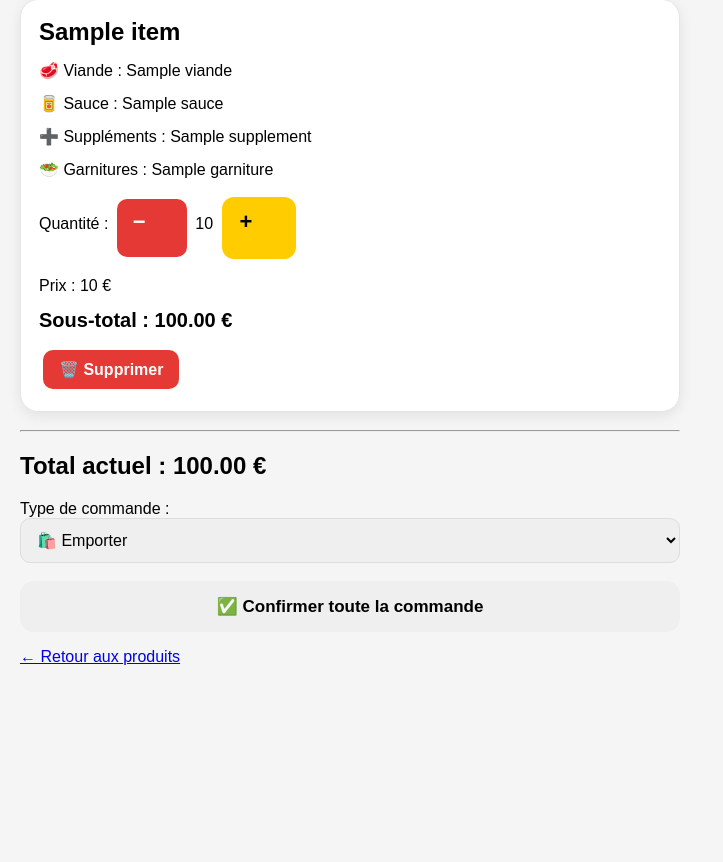
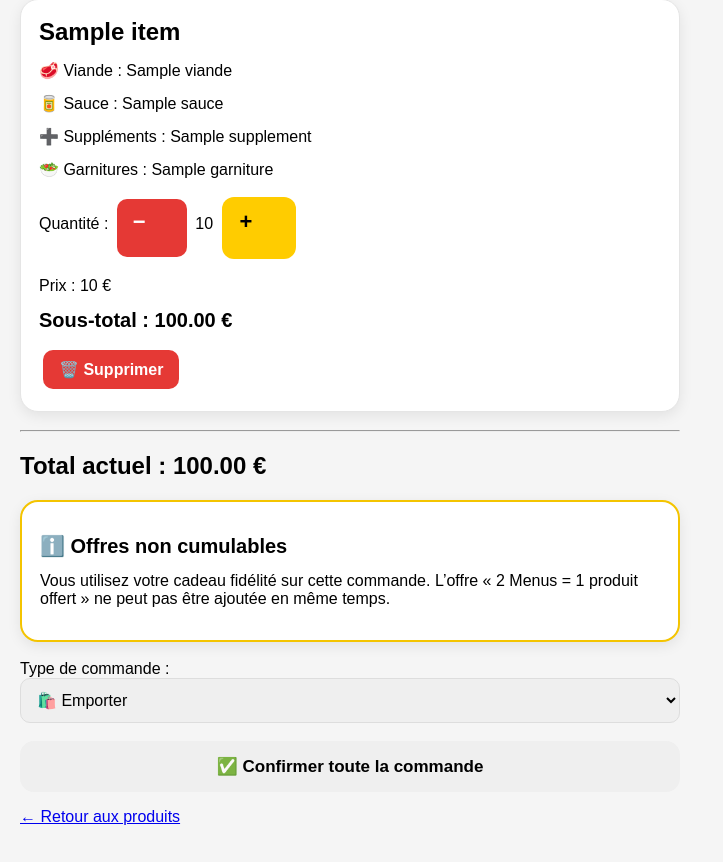
Before and after one commit to nassimchenib371-boop/Hc-burger-frais, a Flask app: template templates/cart.html in a window 1280 px wide. Shown: the part 685-1547 px from the top of the page, without its empty margins (0-723 px from the left). Before the commit the page ends 1350 px from the top, so only its background shows below. Run offline with Flask 3, Linux system fonts and the light colour scheme; the template is opened without the code that fills it: most values are stand-ins (such as "Sample title", 1, 10 or a date in 2020); some libraries are stand-ins or nearby versions.

Commit message:
Add files via upload

```diff
--- a/templates/cart.html
+++ b/templates/cart.html
@@ -126,6 +126,7 @@
 
     <h2 id="total-actuel">Total actuel : {{ "%.2f"|format(total) }} €</h2>
 
+    {% if not pending_loyalty_gift %}
     <div id="promo-gift-box" class="product-card" style="display:none; border:2px solid #f4c400;">
         <h3>🎁 Votre produit offert</h3>
         <p>Vous avez au moins 2 menus : choisissez 1 produit offert.</p>
@@ -168,6 +169,13 @@
 
         <p><strong>Prix : 0,00 €</strong></p>
     </div>
+    {% else %}
+    <div class="product-card" style="border:2px solid #f4c400;">
+        <p><strong>ℹ️ Offres non cumulables</strong></p>
+        <p>Vous utilisez votre cadeau fidélité sur cette commande. L’offre « 2 Menus = 1 produit offert » ne peut pas être ajoutée en même temps.</p>
+    </div>
+    {% endif %}
+
     {% set ns = namespace(has_menu=false) %}
 {% for item in items %}
     {% set n = item.name|lower %}
```
Also changed, not shown: templates/cgv.html (+1 -1 lines).
